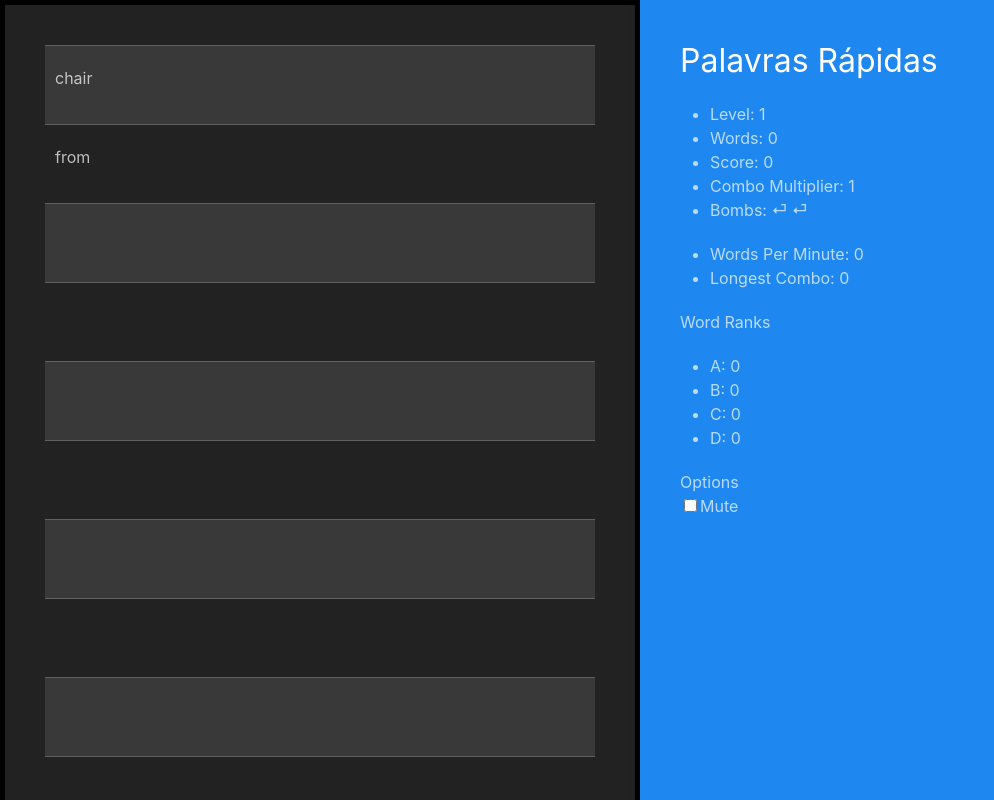
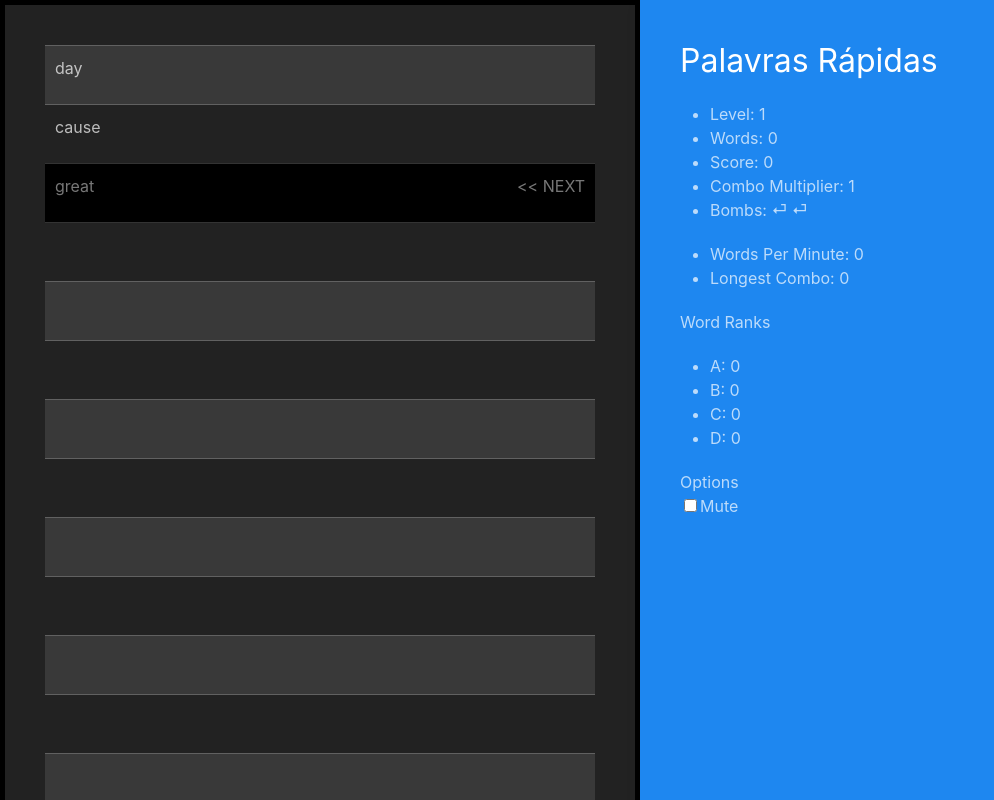
Before and after one commit to cij11/typing-game, a React (Create React App) app: page /game in a window 1280 px wide. Shown: the top 800 px of the page, without its empty margins (0-994 px from the left). Built offline with nearby package versions, Linux system fonts and the light colour scheme.

Commit message:
Show next word

```diff
--- a/src/components/Game.tsx
+++ b/src/components/Game.tsx
@@ -8,6 +8,7 @@ interface Props {
     stack: StackWord[]
     activeWordId: number | null
     score: ScoreState
+    nextWord: string
 
     onKeyDown: (e: KeyboardEvent) => void
 }
@@ -20,7 +21,7 @@ export default class Game extends React.Component<Props> {
             borderColor = '#FF5F00'
         }
 
-        if (this.props.stack.length > 8) {
+        if (this.props.stack.length > 9) {
             borderColor = '#FF0000'
         }
 
@@ -37,13 +38,16 @@ export default class Game extends React.Component<Props> {
                         style={borderStyle}
                         className="uk-width-1-2 uk-card uk-card-secondary uk-card-body"
                     >
-                        <Stack stack={this.props.stack} />
+                        <Stack
+                            stack={this.props.stack}
+                            nextWord={this.props.nextWord}
+                        />
                     </div>
                     <div className="uk-width-1-2 uk-card uk-card-primary uk-card-body">
                         <Scores score={this.props.score} />
                     </div>
                 </div>
-                <div className="uk-section uk-section-secondary"></div>
+                <div className="uk-section uk-section-secondary uk-height-1-1"></div>
             </div>
         )
     }
--- a/src/components/Scores.tsx
+++ b/src/components/Scores.tsx
@@ -16,7 +16,6 @@ export default class Scores extends React.Component<Props> {
             <div>
                 <div>
                     <h2>Palavras Rápidas</h2>
-
                     <ul>
                         <li>Level: {this.props.score.level}</li>
                         <li>Words: {this.props.score.words}</li>
--- a/src/components/Stack.tsx
+++ b/src/components/Stack.tsx
@@ -4,6 +4,7 @@ import { STACK_LIMIT } from '../containers/GameContainer'
 
 interface Props {
     stack: StackWord[]
+    nextWord: string
 }
 
 export default class Stack extends React.Component<Props> {
@@ -23,7 +24,10 @@ export default class Stack extends React.Component<Props> {
                         // dummy elements to fill the remaining rows
                     }
                     {this.props.stack.map((stackWord) => (
-                        <li key={`${stackWord.id}-${stackWord.isActive}`}>
+                        <li
+                            key={`${stackWord.id}-${stackWord.isActive}`}
+                            className="uk-padding-remove-top uk-padding-remove-bottom"
+                        >
                             <ul className="uk-list"></ul>
                             <li>{stackWord.word}</li>
                             {1 && (
@@ -42,8 +46,34 @@ export default class Stack extends React.Component<Props> {
                             )}
                         </li>
                     ))}
+                    <li
+                        style={{ background: 'black' }}
+                        className="uk-padding-remove-top uk-padding-remove-bottom"
+                    >
+                        <ul className="uk-list">
+                            <li
+                                style={{ color: '#777777' }}
+                                className="uk-flex"
+                            >
+                                <div
+                                    className="uk-width-2-3"
+                                    style={{ color: '#777777' }}
+                                >
+                                    {this.props.nextWord}
+                                </div>
+                                <div className="uk-width-1-3 uk-text-right">
+                                    {`<< NEXT`}
+                                </div>
+                            </li>
+                        </ul>
+
+                        <li style={hiddenStyle}> .</li>
+                    </li>
                     {dummyList.map((dummy, i) => (
-                        <li key={`${i}-n/a`}>
+                        <li
+                            key={`${i}-n/a`}
+                            className="uk-padding-remove-top uk-padding-remove-bottom"
+                        >
                             <ul className="uk-list"></ul>
                             <li style={hiddenStyle}> .</li>
 
--- a/src/containers/GameContainer.tsx
+++ b/src/containers/GameContainer.tsx
@@ -58,11 +58,12 @@ interface State {
     stack: StackWord[]
     topWordIndex: number
     isInBombBreathingRoom: boolean
+    nextWord: StackWord
 }
 
 const TICK_DURATION = 2000
 const BREATHING_ROOM_TIME = 3000
-export const STACK_LIMIT = 10
+export const STACK_LIMIT = 12
 
 let lastKeydownEventTimestamp = 0
 
@@ -76,8 +77,9 @@ class GameContainer extends React.Component<Props, State> {
         this.state = {
             selectedWordId: null,
             stack: [],
-            topWordIndex: 0,
-            isInBombBreathingRoom: false
+            topWordIndex: 1,
+            isInBombBreathingRoom: false,
+            nextWord: createStackWord(pickWord(1, []), 1)
         }
     }
 
@@ -133,15 +135,11 @@ class GameContainer extends React.Component<Props, State> {
     }
 
     addWordToStack() {
+        const newStack = [...this.state.stack, this.state.nextWord]
+
         const topWordIndex = this.state.topWordIndex + 1
-
-        const currentWords = this.state.stack.map((stackWord) => stackWord.word)
+        const currentWords = newStack.map((stackWord) => stackWord.word)
         const selectedWord = pickWord(this.props.score.level, currentWords)
-
-        const newStack = [
-            ...this.state.stack,
-            createStackWord(selectedWord, topWordIndex)
-        ]
 
         const isGameLost = newStack.length >= STACK_LIMIT
 
@@ -156,7 +154,8 @@ class GameContainer extends React.Component<Props, State> {
 
         this.setState({
             topWordIndex: topWordIndex,
-            stack: newStack
+            stack: newStack,
+            nextWord: createStackWord(selectedWord, topWordIndex)
         })
     }
 
@@ -167,6 +166,7 @@ class GameContainer extends React.Component<Props, State> {
                 activeWordId={this.state.selectedWordId}
                 score={this.props.score}
                 onKeyDown={this.handleKeyDown}
+                nextWord={this.state.nextWord.word}
             />
         )
     }
```
